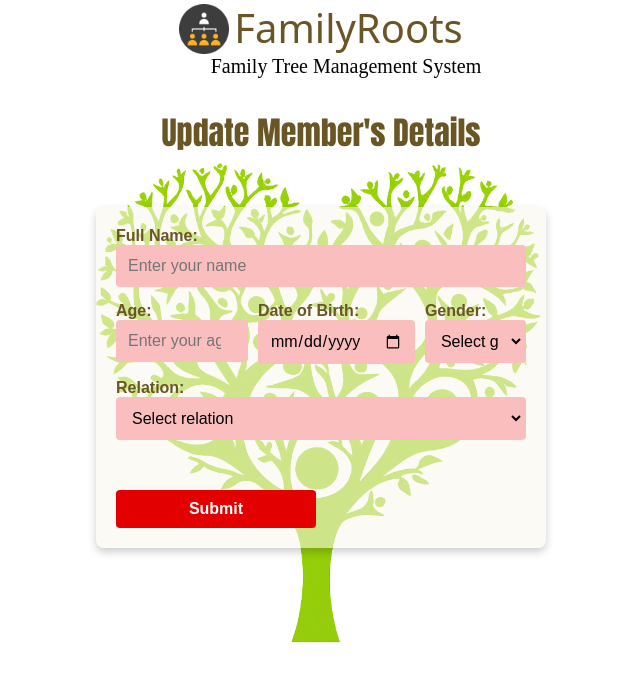
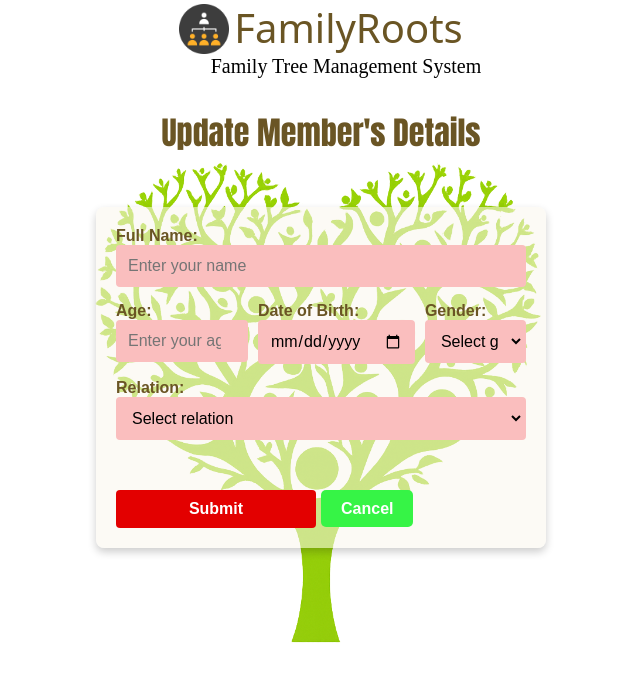
Before and after one commit to VishalValvi-83/family-tree-management-system, a React (Create React App) app in the folder frontend/: page /update-tree/1 in a window 1280 px wide. Shown: the top 682 px of the page, without its empty margins (319-959 px from the left). Built offline with nearby package versions, Linux system fonts and the light colour scheme; no server answers; a web font is replaced by a local one.

Commit message:
feat: implement the cancel button in update form

```diff
--- a/frontend/src/component/updateTree/updateTree.css
+++ b/frontend/src/component/updateTree/updateTree.css
@@ -5,7 +5,7 @@
 }
 
 .update-member-form .heading {
-    font-family:Impact, Haettenschweiler, 'Arial Narrow Bold', sans-serif;
+    font-family: Impact, Haettenschweiler, 'Arial Narrow Bold', sans-serif;
     font-weight: 300;
     color: #6a5524;
     text-align: center;
@@ -21,3 +21,16 @@
 select {
     outline: none;
 }
+
+.cancel-btn {
+    background-color: #36f446;
+    color: #fff;
+    padding: 10px 20px;
+    border: none;
+    border-radius: 5px;
+    cursor: pointer;
+    font-size: 16px;
+    font-weight: bold;
+    text-decoration: none;
+    margin: 10px 5px;
+}
--- a/frontend/src/component/updateTree/updateTree.js
+++ b/frontend/src/component/updateTree/updateTree.js
@@ -1,6 +1,6 @@
 import axios from 'axios';
 import React, { useEffect, useState } from 'react'
-import { useParams } from 'react-router-dom'
+import { Link, useParams } from 'react-router-dom'
 import './updateTree.css'
 import Header from '../Header/Header';
 import { toast, ToastContainer } from 'react-toastify'
@@ -93,6 +93,13 @@ const UpdateTree = () => {
     useEffect(() => {
         loadMember(_id)
     }, [_id])
+
+    function notify() {
+        toast.info("Update canceled.")
+        setTimeout(() => {
+            window.location.pathname = '/'
+        }, 2000);
+    }
 
     return (
         <>
@@ -237,10 +244,10 @@ const UpdateTree = () => {
                             )
                         }
                     </div>
-
-
-
-                    <button type="submit"  >Submit</button>
+                    <div>
+                        <button type="submit"  >Submit</button>
+                        <Link className='cancel-btn'  onClick={notify} >Cancel</Link>
+                    </div>
                 </form>
             </div>
             <ToastContainer />
```
